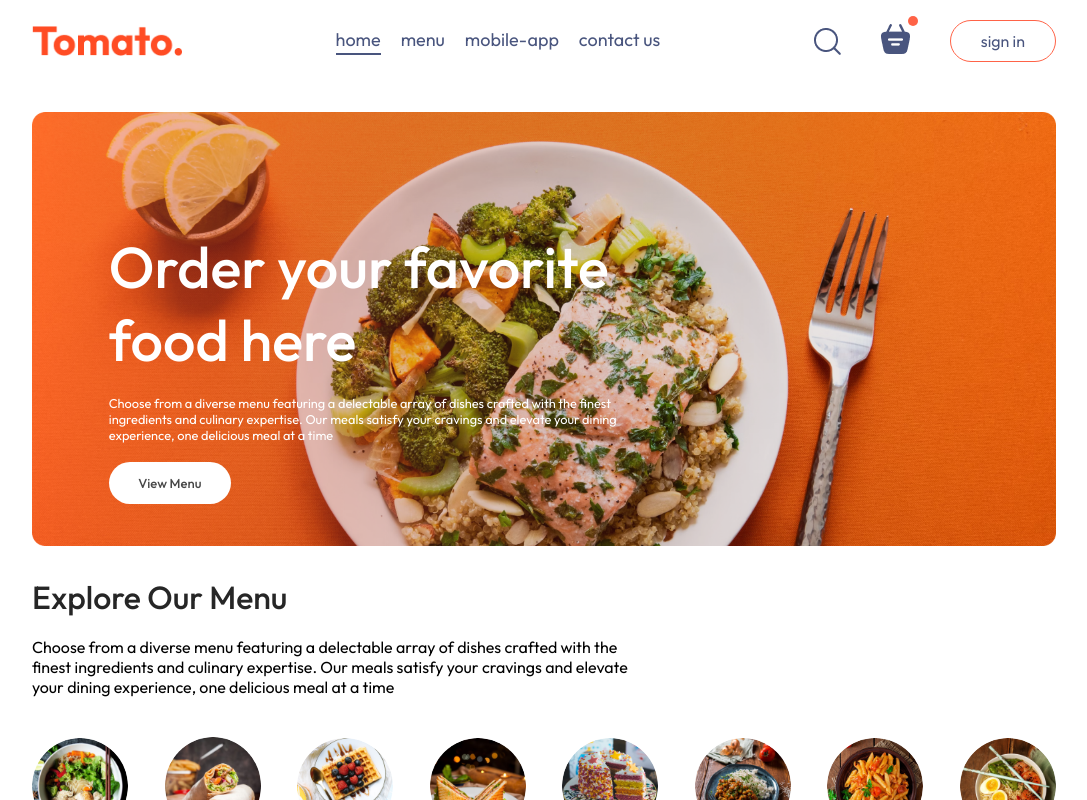
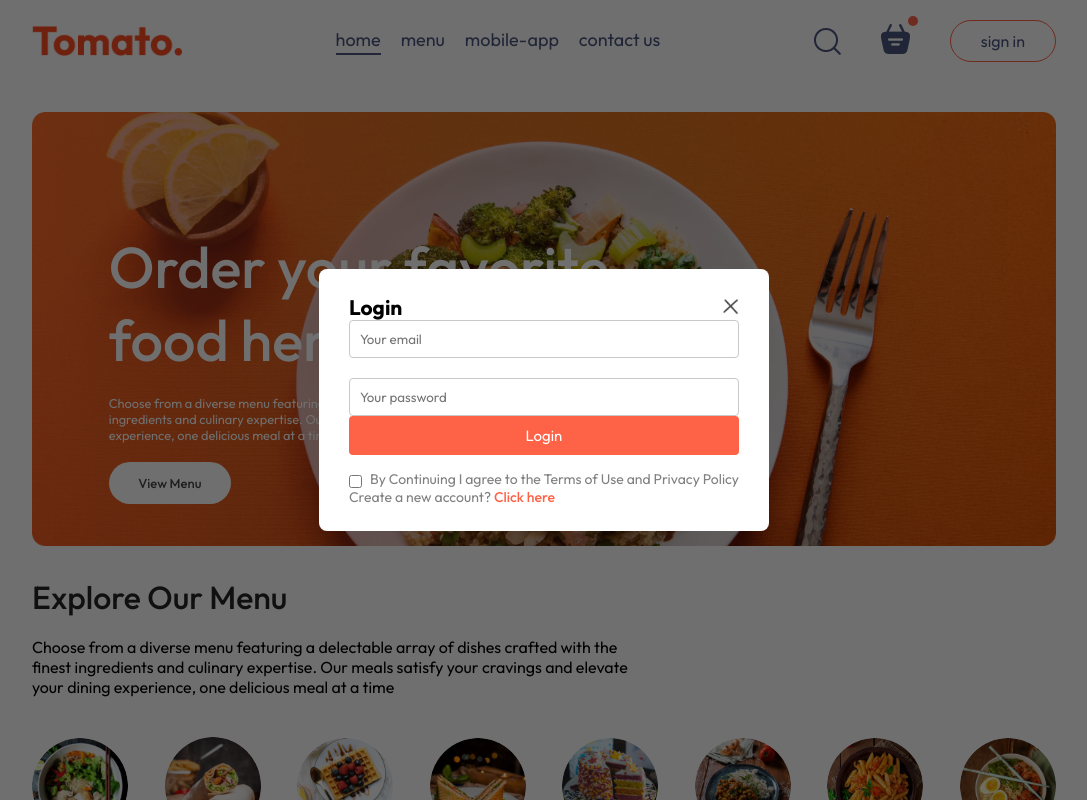
Before and after one commit to BrianWahungu/food-del, a React (Vite) app in the folder frontend/: page / in a window 1280 px wide. Both pictures are taken after a click on the button "sign in". Shown: the top 800 px of the page, without its empty margins (96-1183 px from the left). Built offline with nearby package versions, Linux system fonts and the light colour scheme.

Commit message:
Create Sign in and Sign Up component complete

```diff
--- a/frontend/src/App.jsx
+++ b/frontend/src/App.jsx
@@ -5,12 +5,18 @@ import Home from "./pages/Home/Home";
 import Cart from "./pages/Cart/Cart";
 import PlaceOrder from "./pages/PlaceOrder/PlaceOrder";
 import Footer from "./components/Footer/Footer";
+import { useState } from "react";
+import LoginPopup from "./components/LoginPopup/LoginPopup";
 
 const App = () => {
+
+  const [showLogin, setShowLogin] = useState(false)
+
   return (
     <>
+    {showLogin?<LoginPopup setShowLogin={setShowLogin}/>:<></>}
       <div className="app">
-        <Navbar />
+        <Navbar setShowLogin={setShowLogin} />
         <Routes>
           <Route path="/" element={<Home />} />
           <Route path="/Cart" element={<Cart />} />
--- /dev/null
+++ b/frontend/src/components/LoginPopup/LoginPopup.css
@@ -0,0 +1,65 @@
+.login-popup{
+    position: absolute;
+    z-index: 1;
+    width: 100%;
+    height: 100%;
+    background-color: #00000090;
+    display: grid;
+}
+.login-popup-container{
+    place-self: center;
+    width: max(23vw 330px);
+    color: #808080;
+    background-color: white;
+    display: flex;
+    flex-direction: column;
+    gap: 10;
+    padding: 25px 30px;
+    border-radius: 8px;
+    font-size: 14px;
+    animation: fadeIn 0.5s;
+}
+.login-popup-title{
+    display: flex;
+    justify-content: space-between;
+    align-items: center;
+    color: black;
+}
+.login-popup-title img{
+    width: 16px;
+    cursor: pointer;
+}
+.login-popup-inputs{
+    display: flex;
+    flex-direction: column;
+    gap: 20px;
+}
+.login-popup-inputs input{
+    outline: none;
+    border: 1px solid #c9c9c9;
+    padding: 10px;
+    border-radius: 4px;
+}
+.login-popup-container button{
+    border: none;
+    padding: 10px;
+    border-radius: 4px;
+    color: white;
+    background-color: tomato;
+    font-size: 15px;
+    cursor: pointer;
+}
+.login-popup-condition{
+    display: flex;
+    align-items: start;
+    gap: 8px;
+    margin-top: 15px;
+}
+.login-popup-condition input{
+    margin-top: 5px;
+}
+.login-popup p span{
+    color: tomato;
+    font-weight: 500;
+    cursor: pointer;
+}
--- /dev/null
+++ b/frontend/src/components/LoginPopup/LoginPopup.jsx
@@ -0,0 +1,35 @@
+import React, { useState } from 'react'
+import './LoginPopup.css'
+import { assets } from '../../assets/assets'
+const LoginPopup = ({setShowLogin}) => {
+
+    const[currState,setCurrState] = useState("Login")
+  return (
+    <div className='login-popup'>
+      <form className="login-popup-container">
+        <div className="login-popup-title">
+            <h2>{currState}</h2>
+            <img onClick={()=>setShowLogin(false)} src={assets.cross_icon} alt="" />
+        </div>
+        <div className="login-popup-inputs">
+            {currState==="Login"?<></>:<input type="text" placeholder='Your name' required />}
+            <input type="email" placeholder='Your email'required />
+            <input type="password" placeholder='Your password' required />
+        </div>
+        <button>{currState==="Sign Up"?"Create account":"Login"} </button>
+        <div className="login-popup-condition">
+            <input type="checkbox" required />
+            <p>By Continuing I agree to the Terms of Use and Privacy Policy</p>
+        </div>
+        {currState==="Login"
+        ?<p>Create a new account? <span onClick={()=>setCurrState("Sign Up")}>Click here</span></p>
+        :<p>Already have an account? <span onClick={()=>setCurrState("Login")} >Login here</span></p>
+        }
+
+
+      </form>
+    </div>
+  )
+}
+
+export default LoginPopup
--- a/frontend/src/components/Navbar/Navbar.jsx
+++ b/frontend/src/components/Navbar/Navbar.jsx
@@ -3,7 +3,7 @@ import './Navbar.css'
 import { assets } from '../../assets/assets'
 import { Link } from 'react-router-dom';
 
-const Navbar = () => {
+const Navbar = ({setShowLogin}) => {
 
     const [menu,setMenu] = useState("home")
 
@@ -22,7 +22,7 @@ const Navbar = () => {
                 <img src={assets.basket_icon} alt="" />
                 <div className="dot"></div>
             </div>
-            <button>sign in</button>
+            <button onClick={()=>setShowLogin(true)}>sign in</button>
         </div>
 
     </div>
```
